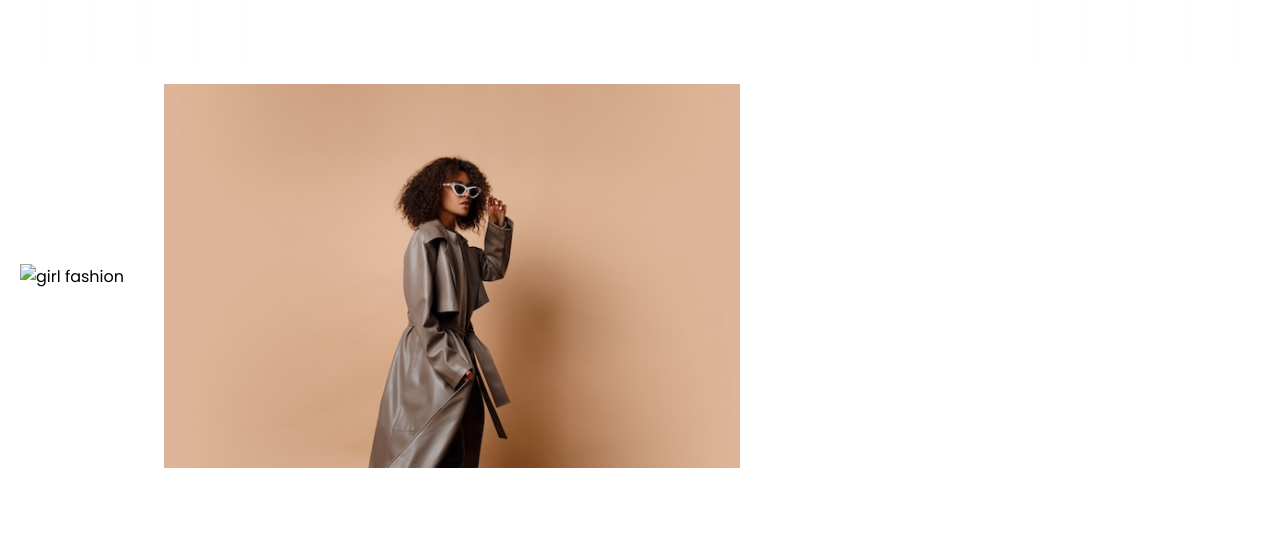
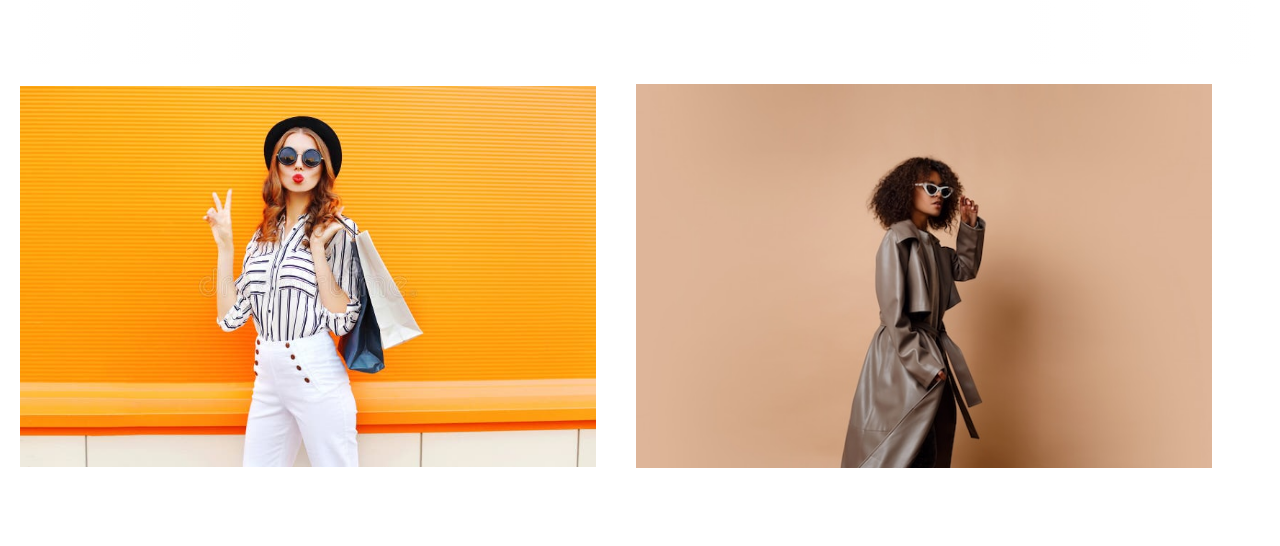
Before and after one commit to Aminahx2031/websiteEcommerce, a plain HTML site: page index.html in a window 1280 px wide. Shown: the part 1746-2292 px from the top of the page. Drawn offline with nearby package versions, Linux system fonts and the light colour scheme; the site is published under a folder, as on GitHub Pages, so addresses that start at the root find nothing.

Commit message:
Update index.html

```diff
--- a/index.html
+++ b/index.html
@@ -305,7 +305,7 @@
     </div>
   </div>
   <div class="belowcursel">
-    <img src="/images/image.jpg" alt="girl fashion">
+    <img src="image.jpg" alt="girl fashion">
     <img src="image2.jpg" alt="girl 2">
   </div>
 
```
